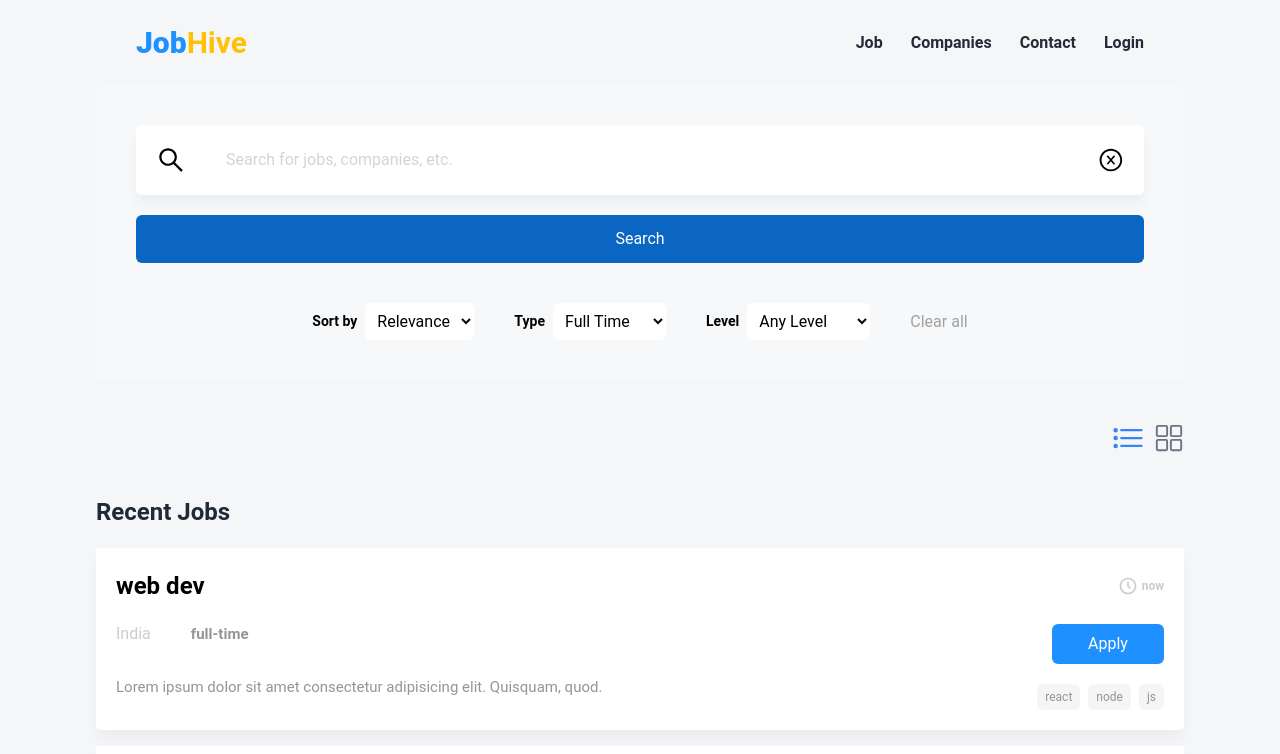
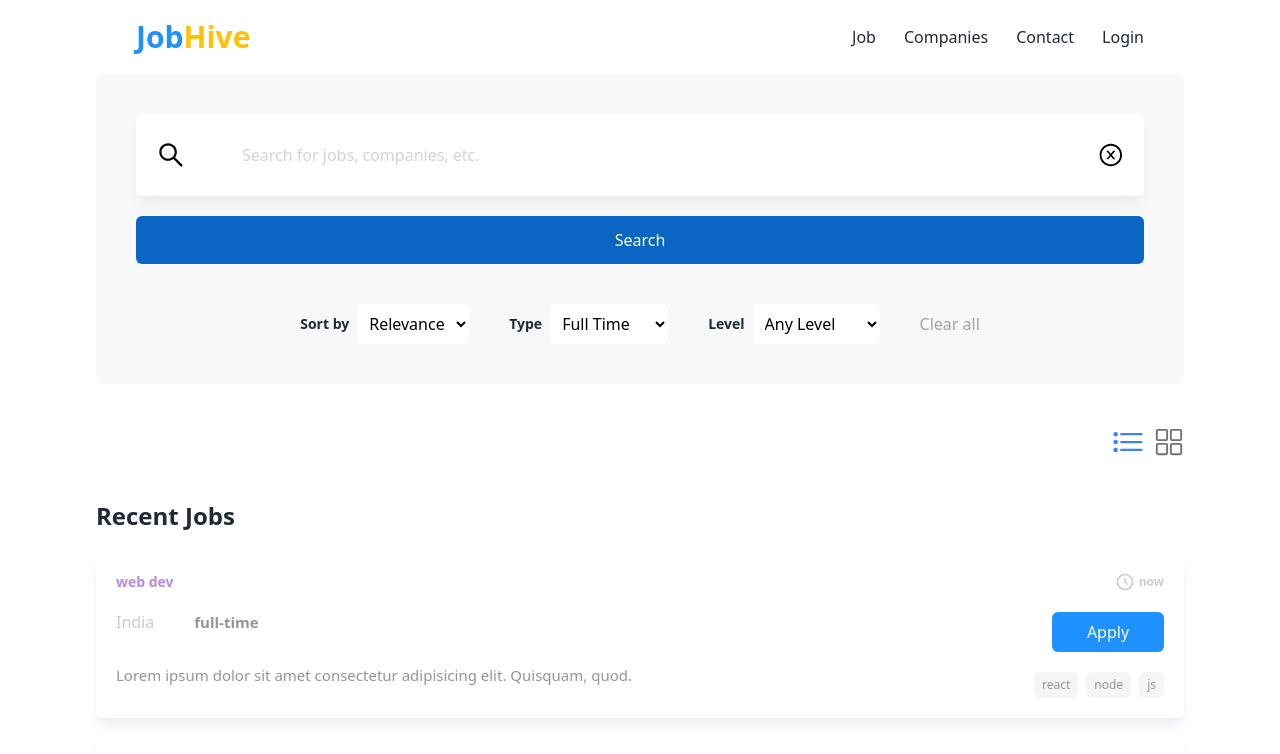
Before and after one commit to tejas-gk/job-hive, a Next.js app: page / in a window 1280 px wide. Shown: the top 754 px of the page. Built offline with nearby package versions, Linux system fonts and the light colour scheme.

Commit message:
updated grid card

```diff
--- a/src/components/GridViewCard.tsx
+++ b/src/components/GridViewCard.tsx
@@ -25,7 +25,9 @@ export default function GridViewCard({
 
 }: Job) {
     return (
-        <div className='relative flex flex-col justify-between rounded-md bg-white  px-8 pb-8 pt-12'>
+        <div className='relative flex flex-col justify-between rounded-md bg-white  px-8 pb-8 pt-12 shadow-xl
+
+        '>
             <div className={`absolute top-0 flex h-[50px] w-[50px] -translate-y-1/2 items-center justify-center rounded-[15px]
             `}
                 style={{
@@ -59,7 +61,7 @@ export default function GridViewCard({
                     {company}
                 </p>
             </div>
-            <h4 className='mt-10'>
+            <h4 className='mt-10 text-[#b789e0]'>
                 {location}
             </h4>
         </div>
--- a/src/pages/index.tsx
+++ b/src/pages/index.tsx
@@ -132,7 +132,9 @@ export default function Home() {
             </div>
           ) : (
 
-            <div className='mx-6 mb-8 mt-14 grid max-w-[1190px] grid-cols-1 gap-y-12 sm:mx-auto sm:mb-14 sm:mt-[70px] sm:grid-cols-2 sm:gap-x-3 sm:gap-y-16 sm:px-10 lg:mt-[105px] lg:grid-cols-3 lg:gap-x-[30px]'>
+              <div className='mx-6 mb-8 mt-14 grid max-w-[1190px] grid-cols-1 gap-y-12 sm:mx-auto sm:mb-14 sm:mt-[70px] sm:grid-cols-2
+            sm:gap-x-3 sm:gap-y-16 sm:px-10 lg:mt-[105px] lg:grid-cols-3 lg:gap-x-[30px]
+            '>
               {
                 jobs.map((job, i) => (
                   <div key={i}>
@@ -145,11 +147,6 @@ export default function Home() {
                       postedAt={job.postedAt}
                       contract={job.contract}
                       location={job.location}
-                      website={job.website}
-                      apply={job.apply}
-                      description={job.description}
-                      requirements={job.requirements}
-                      role={job.role}
                     />
                   </div>
                 ))
--- /dev/null
+++ b/src/pages/jobs/[id].tsx
@@ -0,0 +1,7 @@
+import React from 'react'
+
+export default function id() {
+  return (
+    <div>[id]</div>
+  )
+}
--- a/src/pages/work/[...apply].tsx
+++ /dev/null
@@ -1,7 +0,0 @@
-import React from 'react'
-
-export default function apply() {
-  return (
-    <div>[...apply]</div>
-  )
-}
--- a/src/styles/globals.css
+++ b/src/styles/globals.css
@@ -2,89 +2,88 @@
 @tailwind components;
 @tailwind utilities;
 
-:root{
+:root {
   --primary: #1e90ff;
   --secondary: #2d3748;
   --tertiary: #4a5568;
 }
 
-
-@layer base{
-    body{
-        background-color:#f4f6f8;
-        font-family: 'Roboto', sans-serif;
-    }
-    h1{
-        font-size: 2.5rem;
-
-    }
-    h2{
-        font-size: 2rem;
-    }
-    h3{
-        font-size: 1.75rem;
-    }
-    h4{
-        font-size: 1.5rem;
-    }
-    h5{
-        font-size: 1.25rem;
-    }
-    h6{
-        font-size: 1rem;
-    }
-    p{
-        font-size: 1rem;
+@layer base {
+  /* Headers */
+  h1 {
+    @apply  text-[28px] font-bold leading-[34px]  text-gray-800;
   }
 
-    .container{
-        max-width: 100%;
-        margin: 0 auto;
-        padding: 0 1rem;
-    }
-    .container-fluid{
-        max-width: 100%;
-        margin: 0 auto;
-        padding: 0 1rem;
-    }
-    .row{
-        display: flex;
-        flex-wrap: wrap;
-        margin: 0 -1rem;
-    }
-    .col{
-        flex: 1;
-        padding: 0 1rem;
+  h2 {
+    @apply  text-[24px] font-bold leading-[29px]  text-gray-800;
   }
 
+  h3 {
+    @apply  text-[20px] font-bold leading-[24px]  text-gray-800;
   }
-.debug{
+
+  h4 {
+    @apply  text-[14px] font-bold leading-[18px] text-[#b789e0];
+  }
+
+  /* Button Text */
+  h5 {
+    @apply  text-[16px] font-bold leading-[20px];
+  }
+
+  /* Error */
+  h6 {
+    @apply  text-[16px] font-normal leading-[26px] text-red-500;
+  }
+
+  /* Normal and Bullet Points */
+  p {
+    @apply  text-[16px] font-normal leading-[26px] text-gray-800;
+  }
+
+  li {
+    @apply  text-[16px] font-normal leading-[26px] text-gray-800;
+  }
+
+  html {
+    overflow-y: scroll;
+  }
+
+  input {
+    @apply rounded-lg py-2 px-4  text-[16px] font-normal leading-[26px] text-gray-800 outline-none dark:bg-[#b789e0];
+  }
+
+  textarea {
+    @apply block resize-none rounded-lg py-2 px-4  text-[16px] font-normal leading-[26px] text-gray-800 outline-none ring-1 ring-[#EAECF1] transition duration-200 ease-in-out focus:ring-2 focus:ring-[#b789e0] dark:bg-[#b789e0] dark:ring-gray-800 focus:dark:ring-2 focus:dark:ring-[#b789e0];
+  }
+}
+.debug {
   @apply border border-red-500;
 }
-.nav-list:hover::before{
+.nav-list:hover::before {
   content: "";
   position: absolute;
   width: 100%;
   height: 2px;
   background-color: var(--primary);
-    right:0;
-    bottom:-5px;
+  right: 0;
+  bottom: -5px;
   transition: all 0.3s ease;
   cursor: pointer;
 }
 
-.flex-row-center-center{
+.flex-row-center-center {
   @apply flex flex-row justify-center items-center;
 }
 
-.flex-col-center-center{
+.flex-col-center-center {
   @apply flex flex-col justify-center items-center;
 }
 
-.flex-row-center-between{
+.flex-row-center-between {
   @apply flex flex-row justify-between items-center;
 }
 
-.flex-col-center-between{
+.flex-col-center-between {
   @apply flex flex-col justify-between items-center;
 }
```
Also changed, not shown: 1 other file (tests, documents, lock files or other folders). Lines whose indentation alone changed are shown as unchanged.
